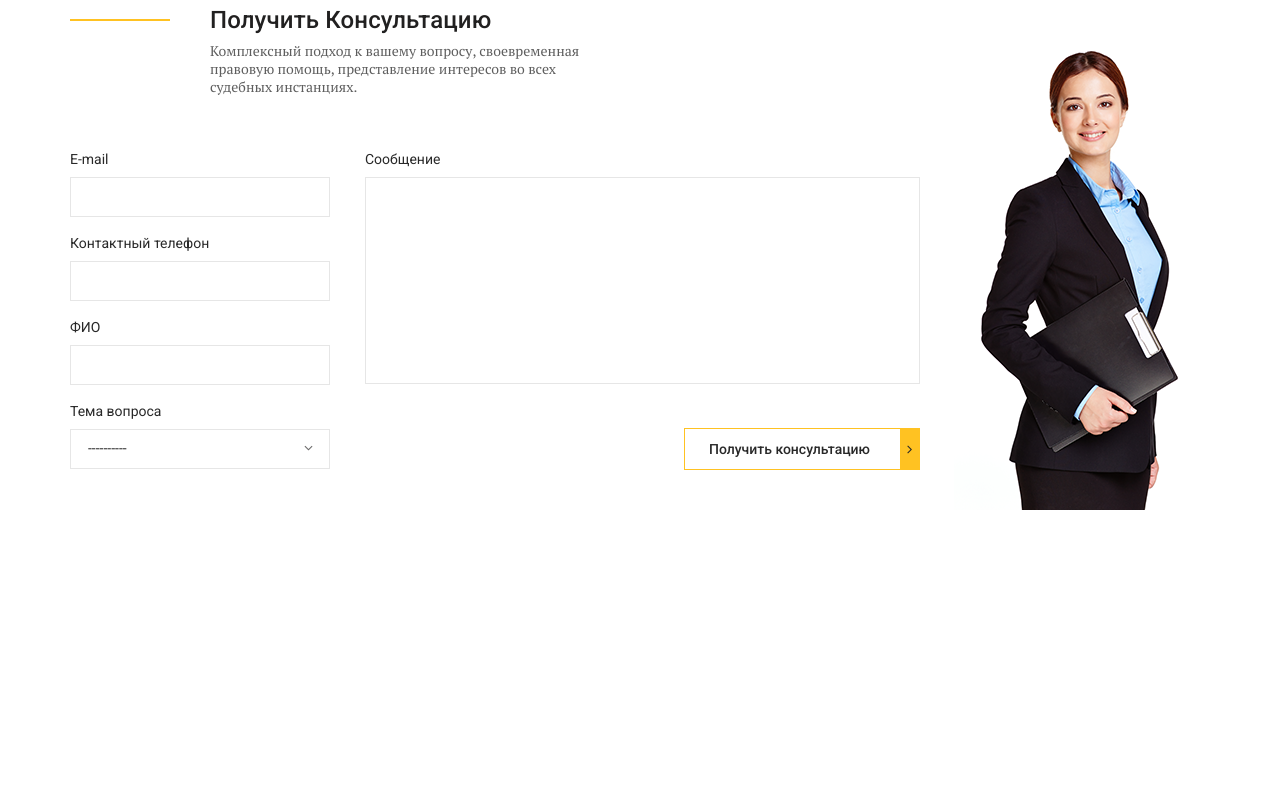
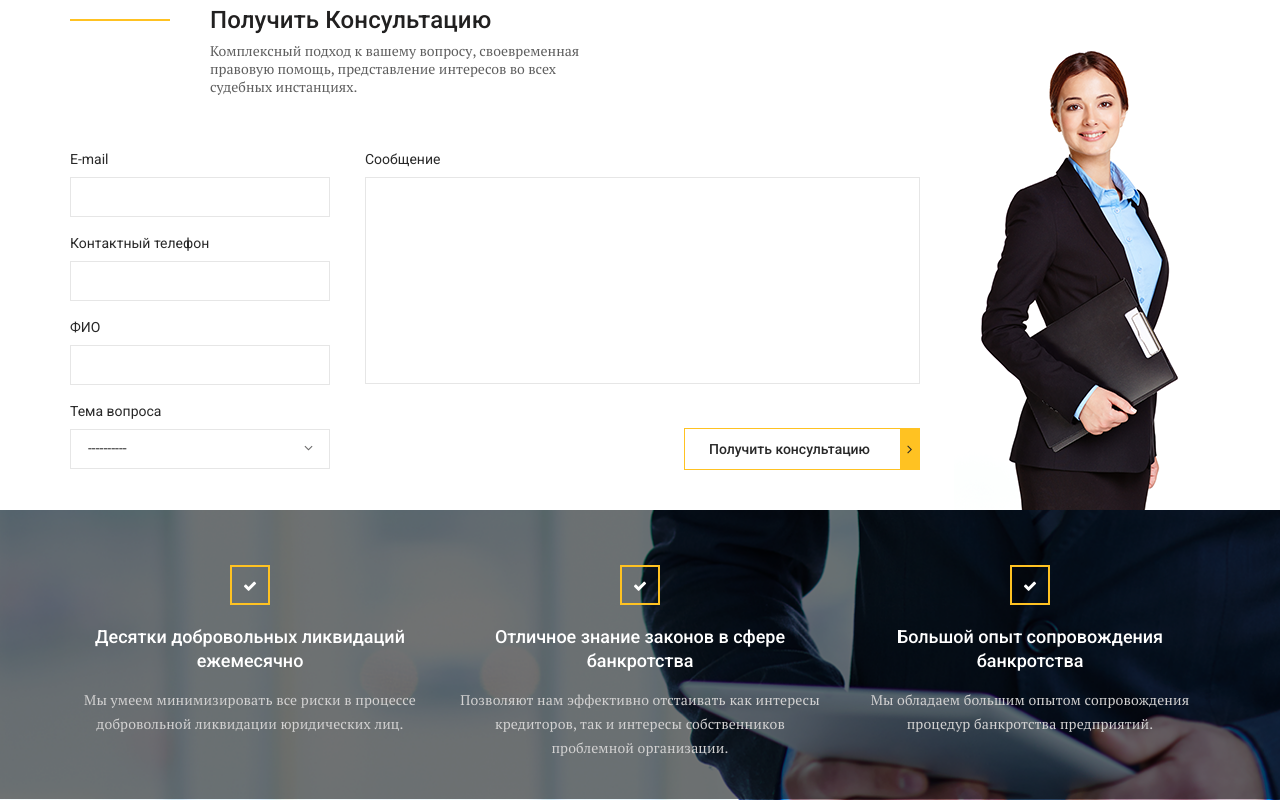
Before and after one commit to dmitriykovalenk0/logotype, a plain HTML site: page index.html in a window 1280 px wide. Shown: the part 1565-2365 px from the top of the page. Before the commit the page ends 2075 px from the top, so only its background shows below. Drawn offline with nearby package versions, Linux system fonts and the light colour scheme; files whose address does not match are found by name.

Commit message:
Создан блок advantages

```diff
--- a/index.html
+++ b/index.html
@@ -349,6 +349,42 @@
         </div>
     </section>
 
+    <section class="advantages">
+        <div class="container">
+            <div class="advantages__inner">
+
+                <div class="advantages__item">
+                    <div class="advantages__title">
+                        Десятки добровольных ликвидаций ежемесячно
+                    </div>
+                    <div class="advantages__text">
+                        Мы умеем минимизировать все риски в процессе добровольной ликвидации юридических лиц.
+                    </div>
+                </div>
+
+                <div class="advantages__item">
+                    <div class="advantages__title">
+                        Отличное знание законов в сфере банкротства
+                    </div>
+                    <div class="advantages__text">
+                        Позволяют нам эффективно отстаивать как интересы кредиторов, так и интересы собственников
+                        проблемной организации.
+                    </div>
+                </div>
+
+                <div class="advantages__item">
+                    <div class="advantages__title">
+                        Большой опыт сопровождения банкротства
+                    </div>
+                    <div class="advantages__text">
+                        Мы обладаем большим опытом сопровождения процедур банкротства предприятий.
+                    </div>
+                </div>
+
+            </div>
+        </div>
+    </section>
+
     <!-- Modal -->
     <div id="modal" class="modal">
         <h2>Hello!</h2>
--- /dev/null
+++ b/sass/blocks/_advantages.scss
@@ -0,0 +1,56 @@
+.advantages {
+    padding: 55px 0 40px;
+
+    background: url("../../img/adv-img.png") no-repeat center;
+    background-size: cover;
+    min-height: 285px;
+}
+
+.advantages__inner {
+    text-align: center;
+
+    color: $white;
+    display: flex;
+    justify-content: space-between;
+}
+
+.advantages__title {
+    position: relative;
+    padding: 60px 0 15px;
+
+    font-size: 18px;
+    line-height: 24px;
+    font-weight: 500;
+
+    &:before {
+        content: "";
+        position: absolute;
+        width: 40px;
+        height: 40px;
+        border: 2px solid $yellow;
+        top: 0;
+        left: 50%;
+        transform: translateX(-50%);
+    }
+
+    &:after {
+        content: "\f00c";
+        font-family: "icomoon";
+        font-size: 14px;
+        position: absolute;
+        top: 9px;
+        left: 50%;
+        transform: translateX(-50%);
+    }
+}
+
+.advantages__item {
+    max-width: 360px;
+}
+
+.advantages__text {
+    color: #d3d2d2;
+    font-family: "PT Serif";
+    line-height: 24px;
+    letter-spacing: 0.14px;
+}
--- a/sass/style.scss
+++ b/sass/style.scss
@@ -50,3 +50,4 @@ li {
 @import "blocks/services";
 @import "blocks/about";
 @import "blocks/form";
+@import "blocks/advantages";
```
Also changed, not shown: css/style.css, img/adv-img.png (added), 1 other file.
